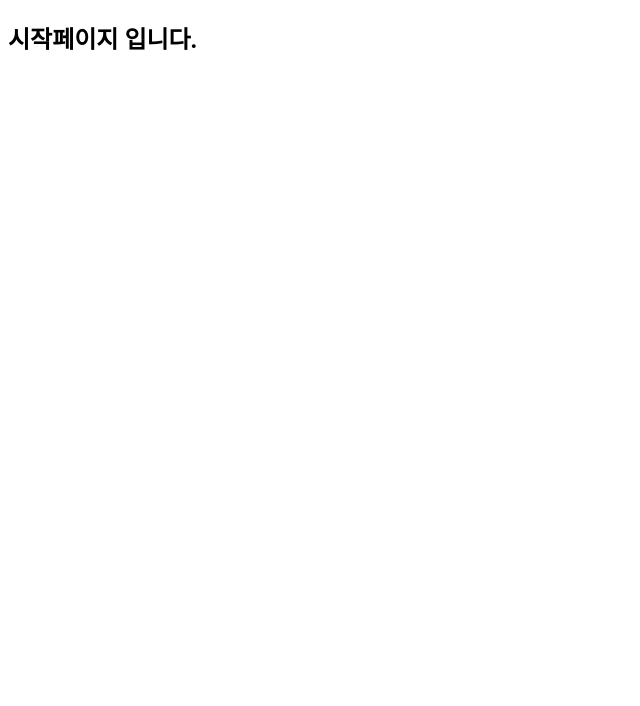
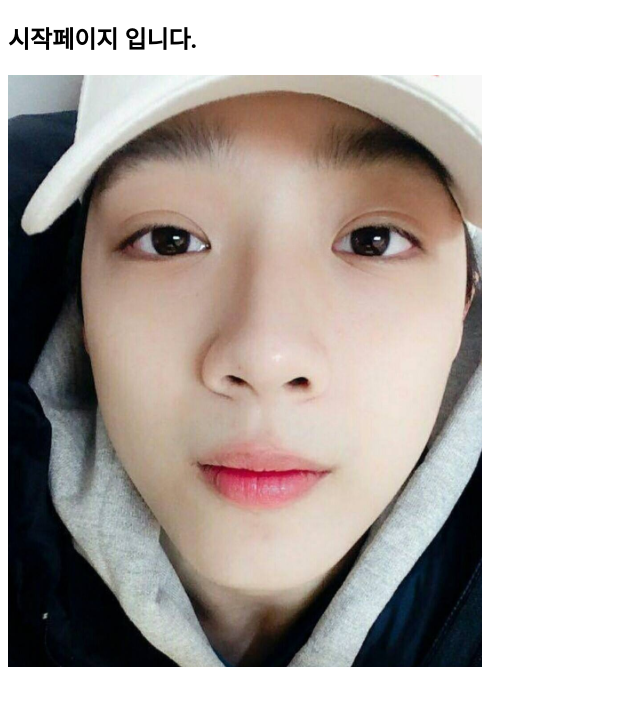
Before and after one commit to gounjeong/gitTest, a plain HTML site: page index.html in a window 1280 px wide. Shown: the whole page, without its empty margins (0-640 px from the left). Drawn offline with Linux system fonts and the light colour scheme.

Commit message:
시작페이지에 메인이미지 추가

```diff
--- a/index.html
+++ b/index.html
@@ -11,5 +11,8 @@
     <div>
         <a href="register.html"></a>
     </div>
+    <div>
+    <img src="%EC%9D%B4%EB%AF%B8%EC%A7%80_8_(1).png"/>
+    </div>
 </body>
 </html>
```
Also changed, not shown: 이미지_8_(1).png (added).
